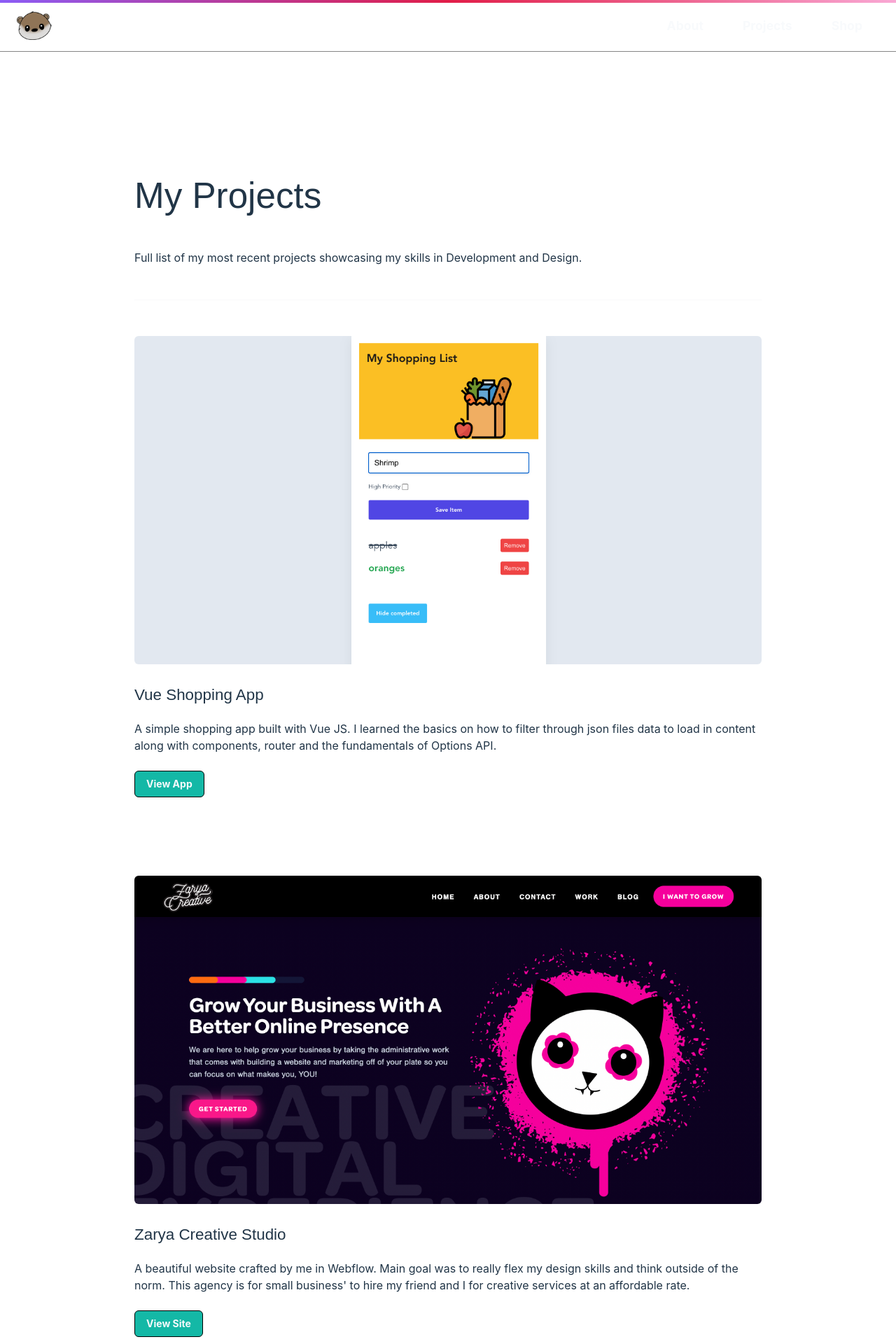
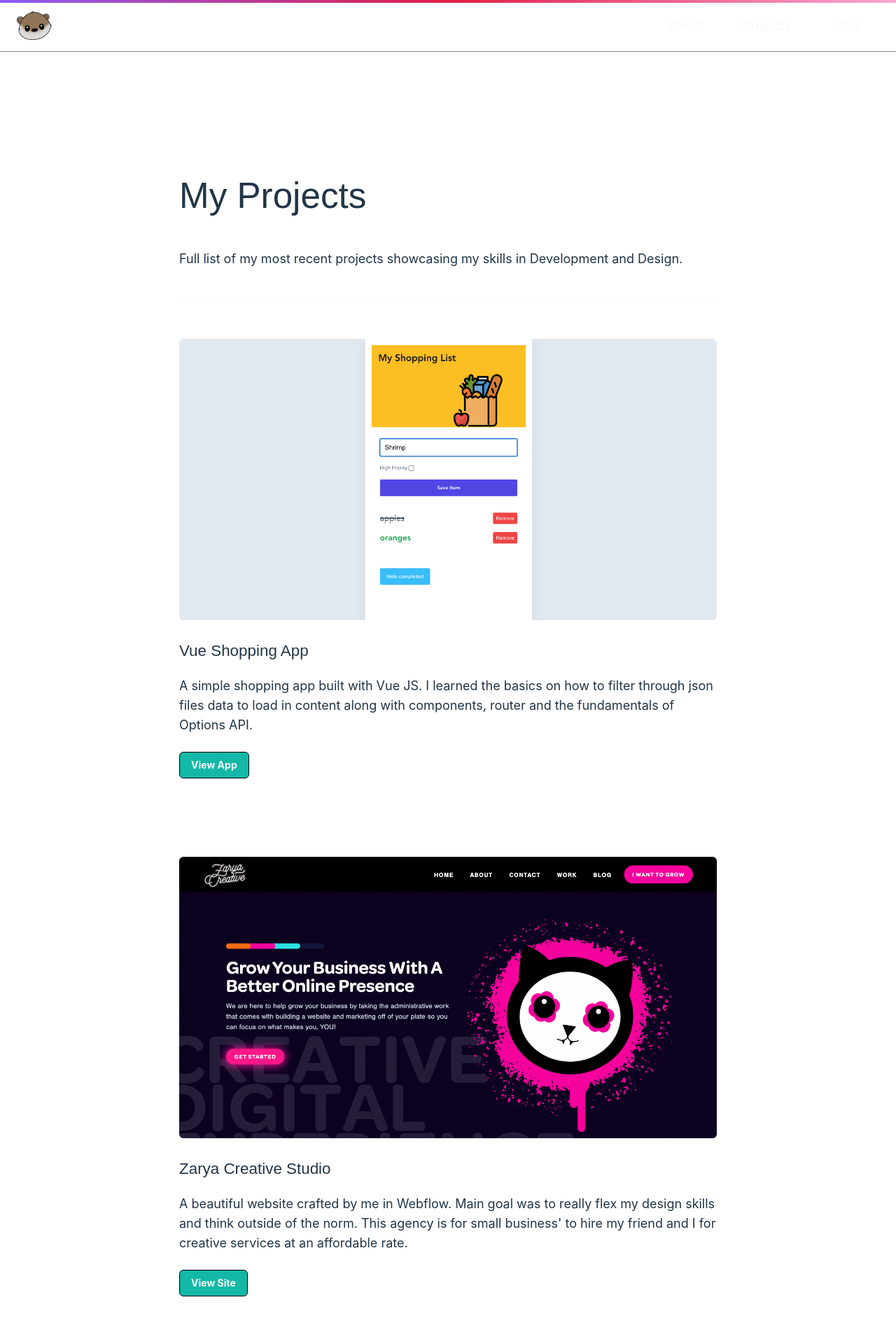
Before and after one commit to CodingGabe/init-portfolio-for--23, a Vue app: page /projects in a window 1280 px wide. Shown: the top 1920 px of the page at 70% size. Built offline with nearby package versions, Linux system fonts and the light colour scheme; a web font is replaced by a local one.

Commit message:
desktop update

```diff
--- a/src/components/FeaturedProjects.vue
+++ b/src/components/FeaturedProjects.vue
@@ -2,13 +2,14 @@
     <section id="featured">
         <div class="flex flex-col gap-2 lg:gap-2">
             <h3>Featured Projects</h3>
-            <p>Check out some of my favorite projects.</p>
-            <div class="grid grid-cols-1 gap-7 pt-8 mx-auto">
+            <p class="text-sm lg:text-lg slg:leading-8 leading-relaxed">Check out some of my favorite projects.</p>
+            <div class="grid grid-cols-1 lg:grid-cols-2 gap-7 pt-8 mx-auto">
                 <a href="https://gabes-shopping-list.netlify.app" class="flex flex-col w-full p-6 py-6 lg:p-6 lg:py-10 items-center gap-8 rounded-sm transition-colors border-[1px] bg-zinc-900 border-light" target="_blank">
                     <img src="../assets/shopping-app.png" alt="Shopping App" class="w-full object-cover rounded-sm">
                     <div class="flex-flex-col justify-between gap-4">
                         <h3 class="mb-3">Vue Shopping List App</h3>
                         <p class="text-zinc-400">A small shopping list app that showcases my knowledge of the basics of Vue.</p>
+
                     </div>
                 </a>
                 <a href="https://sombruh.webflow.io/" class="flex flex-col w-full p-6 py-6 lg:p-6 lg:py-10 items-center gap-8 rounded-sm transition-colors border-[1px] bg-zinc-900 border-light" target="_blank">
--- a/src/style.css
+++ b/src/style.css
@@ -35,10 +35,10 @@
 }
 
 .container {
-  max-width: 1280px;
+  max-width: 1024px;
   margin: 0 auto;
-  padding-left: 1rem;
-  padding-right: 1rem;
+  padding-left: 4rem;
+  padding-right: 4rem;
 }
 
 a {
--- a/src/views/Home.vue
+++ b/src/views/Home.vue
@@ -5,8 +5,8 @@
         <!-- Content -->
         <div class="flex flex-col gap-8">
             <h1>Crafting Beautiful &amp; Intuitive Web Experiences</h1>
-            <p>Howdy, my name is Gabe and I'm a Front-End Web Developer with a passion for creating dynamic and user-friendly websites and web applications. With strong skills in HTML, CSS, and JavaScript, I bring designs to life with stunning visuals and interactive features.</p>
-            <p>I also specialize in responsive design, ensuring that my work looks great and functions seamlessly on all devices. Take a look at my portfolio to see some of my recent projects and learn more about my expertise as a Front-End Web Developer.</p>
+            <p class="text-sm lg:text-lg slg:leading-8 leading-relaxed">Howdy, my name is Gabe and I'm a Front-End Web Developer with a passion for creating dynamic and user-friendly websites and web applications. With strong skills in HTML, CSS, and JavaScript, I bring designs to life with stunning visuals and interactive features.</p>
+            <p class="text-sm lg:text-lg slg:leading-8 leading-relaxed">I also specialize in responsive design, ensuring that my work looks great and functions seamlessly on all devices. Take a look at my portfolio to see some of my recent projects and learn more about my expertise as a Front-End Web Developer.</p>
         </div>
         <!-- Social -->
         <div class="flex justify-between items-center">
--- a/src/views/Projects.vue
+++ b/src/views/Projects.vue
@@ -3,7 +3,7 @@
     <div class="w-full max-w-screen-lg mx-auto pb-24 sm:px-16 slg:px-24 lg:mt-48 lg:mt-58 px-4">
       <div class="flex flex-col gap-8 w-full lg:gap-12">
         <h1>My Projects</h1>
-        <p>Full list of my most recent projects showcasing my skills in Development and Design.</p>
+        <p class="text-sm lg:text-lg slg:leading-8 leading-relaxed">Full list of my most recent projects showcasing my skills in Development and Design.</p>
         <hr class="border-0 opacity-25 h-[4px]">
         <!-- Projects container -->
         <div class="flex flex-col items-center justify-center gap-28">
@@ -14,7 +14,7 @@
             <!-- Project content -->
             <div class="flex flex-col items-left gap-6">
               <h3>Vue Shopping App</h3>
-              <p>A simple shopping app built with Vue JS. I learned the basics on how to filter through json files data to load in content along with components, router and the fundamentals of Options API.</p>
+              <p class="text-sm lg:text-lg slg:leading-8 leading-relaxed">A simple shopping app built with Vue JS. I learned the basics on how to filter through json files data to load in content along with components, router and the fundamentals of Options API.</p>
               <a href="https://gabes-shopping-list.netlify.app" class="px-2 py-2 rounded-md transition-colors border-[1px] w-fit text-sm md:px-4 slg:px-6 bg-teal-500 border-black hover:bg-teal-700">View App</a>
             </div>
           </div>
@@ -25,7 +25,7 @@
             <!-- Project content -->
             <div class="flex flex-col items-left gap-6">
               <h3>Zarya Creative Studio</h3>
-              <p>A beautiful website crafted by me in Webflow.  Main goal was to really flex my design skills and think outside of the norm. This agency is for small business' to hire my friend and I for creative services at an affordable rate.</p>
+              <p class="text-sm lg:text-lg slg:leading-8 leading-relaxed">A beautiful website crafted by me in Webflow.  Main goal was to really flex my design skills and think outside of the norm. This agency is for small business' to hire my friend and I for creative services at an affordable rate.</p>
               <a href="https://gabes-shopping-list.netlify.app" class="px-2 py-2 rounded-md transition-colors border-[1px] w-fit text-sm md:px-4 slg:px-6 bg-teal-500 border-black hover:bg-teal-700">View Site</a>
             </div>
           </div>
```
